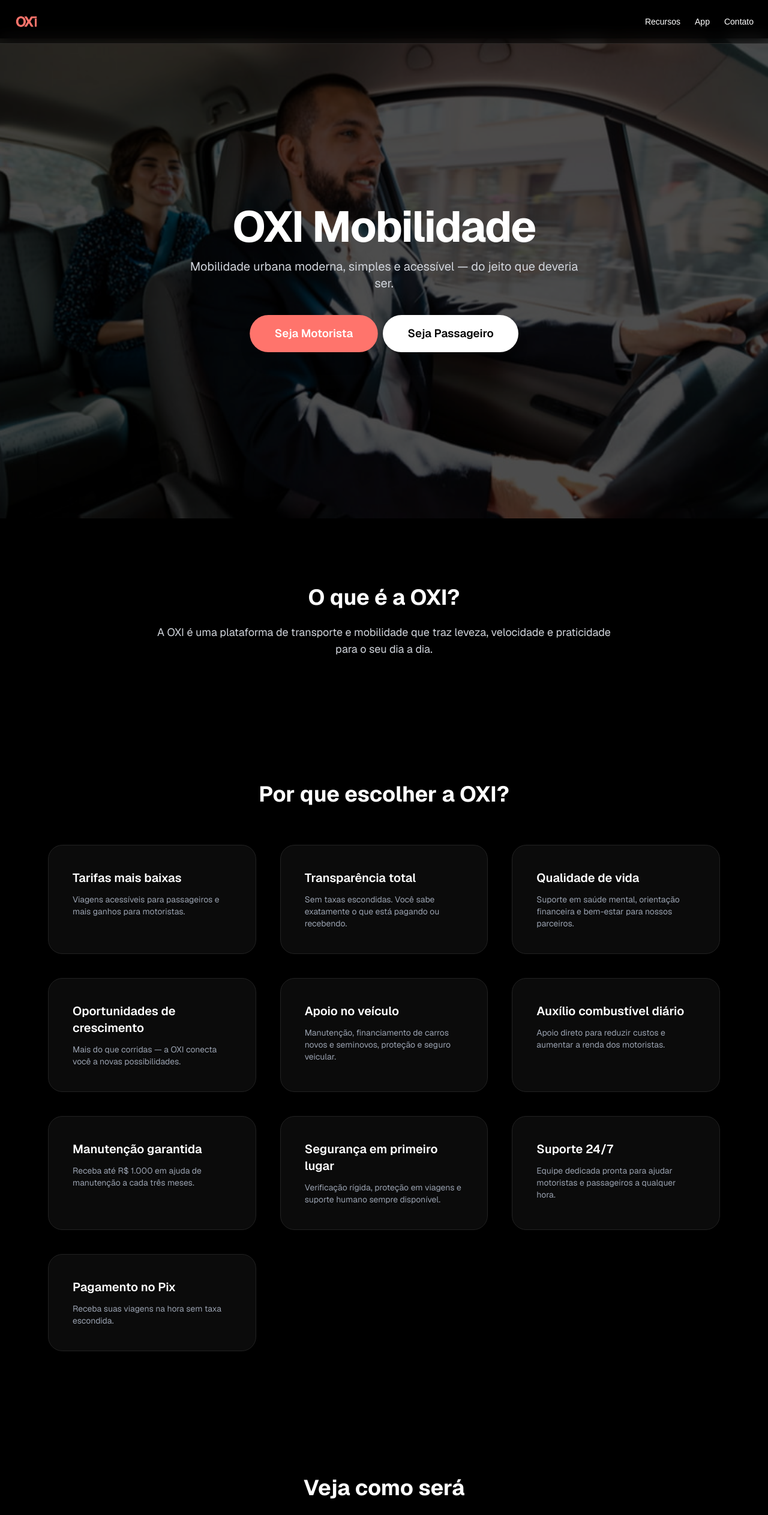
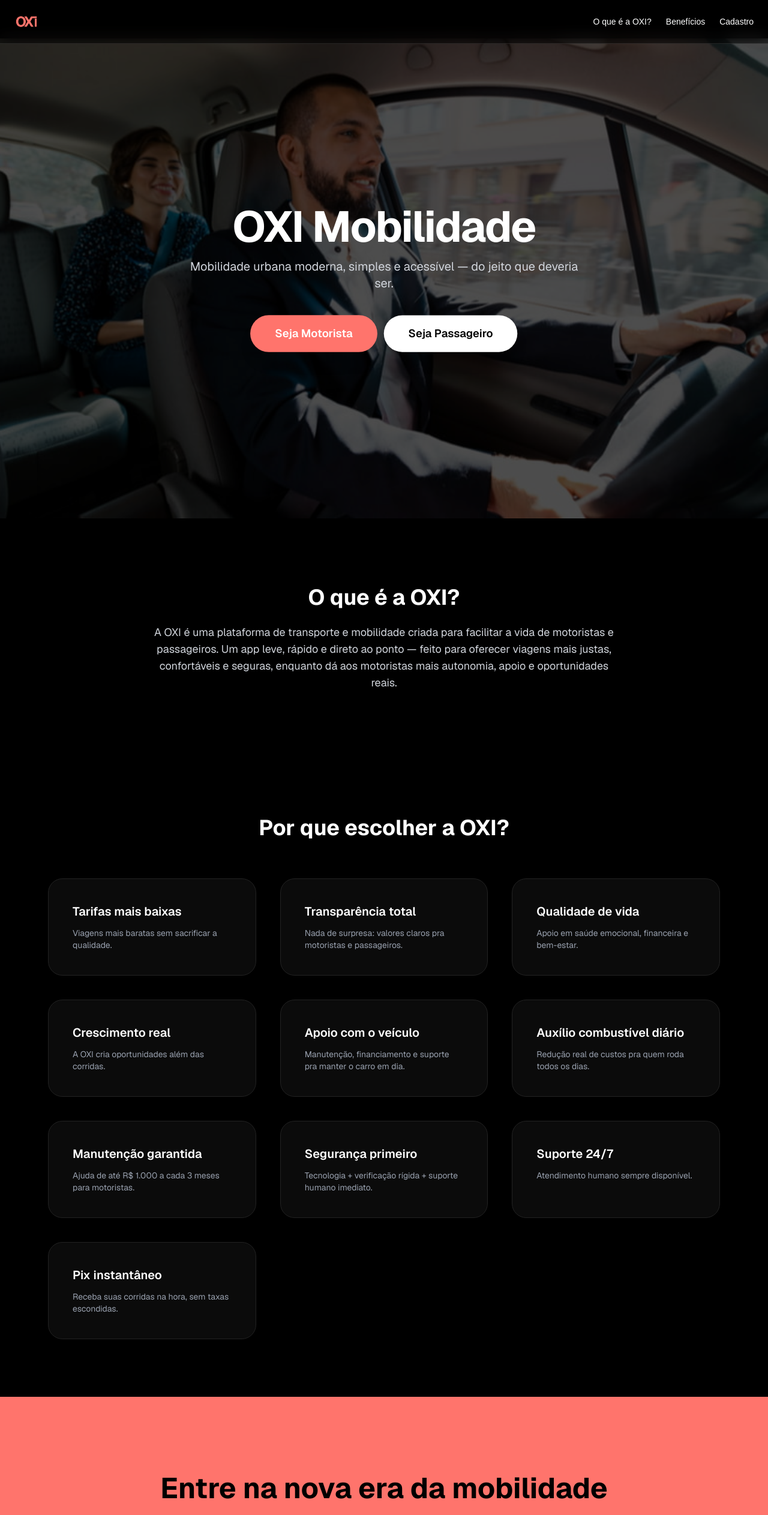
Before and after one commit to mukslima/landing-page-oxi, a Next.js app: page / in a window 1280 px wide. Shown: the top 2525 px of the page at 60% size. Built offline with nearby package versions, Linux system fonts and the light colour scheme.

Commit message:
feat: cards

```diff
--- a/app/page.tsx
+++ b/app/page.tsx
@@ -15,14 +15,14 @@
       </div>
 
       <nav className="hidden md:flex gap-6 text-white text-sm">
-        <a href="#features" className="hover:text-[#FF746C]">
-          Recursos
+        <a href="#oqoxi" className="hover:text-[#FF746C]">
+          O que é a OXI?
         </a>
-        <a href="#app" className="hover:text-[#FF746C]">
-          App
+        <a href="#beneficios" className="hover:text-[#FF746C]">
+          Benefícios
         </a>
-        <a href="#contato" className="hover:text-[#FF746C]">
-          Contato
+        <a href="#cadastro" className="hover:text-[#FF746C]">
+          Cadastro
         </a>
       </nav>
     </header>
@@ -144,16 +144,17 @@
         </section>
 
         {/* SOBRE */}
-        <section ref={addToRefs} id="features" className="py-28 px-6 text-center">
+        <section ref={addToRefs} id="oqoxi" className="py-28 px-6 text-center">
           <h2 className="text-4xl font-bold mb-6">O que é a OXI?</h2>
           <p className="max-w-3xl mx-auto text-gray-300 text-lg">
-            A OXI é uma plataforma de transporte e mobilidade que traz leveza,
-            velocidade e praticidade para o seu dia a dia.
+            A OXI é uma plataforma de transporte e mobilidade criada para facilitar a vida de motoristas e passageiros.
+            Um app leve, rápido e direto ao ponto — feito para oferecer viagens mais justas, confortáveis e seguras,
+            enquanto dá aos motoristas mais autonomia, apoio e oportunidades reais.
           </p>
         </section>
 
         {/* BENEFÍCIOS */}
-        <section ref={addToRefs} className="py-24 px-8">
+        <section id="beneficios" ref={addToRefs} className="py-24 px-8">
           <h2 className="text-4xl text-center font-bold mb-16">Por que escolher a OXI?</h2>
 
           <div className="grid md:grid-cols-3 gap-10 max-w-6xl mx-auto px-4">
@@ -162,15 +163,15 @@
             <div className="bg-[#0b0b0b] p-10 rounded-3xl shadow-lg border border-[#222] hover:-translate-y-2 transition-transform">
               <h3 className="text-xl font-semibold mb-3">Tarifas mais baixas</h3>
               <p className="text-gray-400 text-sm">
-        Viagens acessíveis para passageiros e mais ganhos para motoristas.
+                Viagens mais baratas sem sacrificar a qualidade.
               </p>
             </div>
 
-    {/* TRANSPARÊNCIA TOTAL */}
+            {/* TRANSPARÊNCIA */}
             <div className="bg-[#0b0b0b] p-10 rounded-3xl shadow-lg border border-[#222] hover:-translate-y-2 transition-transform">
               <h3 className="text-xl font-semibold mb-3">Transparência total</h3>
               <p className="text-gray-400 text-sm">
-        Sem taxas escondidas. Você sabe exatamente o que está pagando ou recebendo.
+                Nada de surpresa: valores claros pra motoristas e passageiros.
               </p>
             </div>
 
@@ -178,82 +179,71 @@
             <div className="bg-[#0b0b0b] p-10 rounded-3xl shadow-lg border border-[#222] hover:-translate-y-2 transition-transform">
               <h3 className="text-xl font-semibold mb-3">Qualidade de vida</h3>
               <p className="text-gray-400 text-sm">
-        Suporte em saúde mental, orientação financeira e bem-estar para nossos parceiros.
+                Apoio em saúde emocional, financeira e bem-estar.
               </p>
             </div>
 
-    {/* OPORTUNIDADES DE CRESCIMENTO */}
+            {/* OPORTUNIDADES */}
             <div className="bg-[#0b0b0b] p-10 rounded-3xl shadow-lg border border-[#222] hover:-translate-y-2 transition-transform">
-      <h3 className="text-xl font-semibold mb-3">Oportunidades de crescimento</h3>
+              <h3 className="text-xl font-semibold mb-3">Crescimento real</h3>
               <p className="text-gray-400 text-sm">
-        Mais do que corridas — a OXI conecta você a novas possibilidades.
+                A OXI cria oportunidades além das corridas.
               </p>
             </div>
 
-    {/* APOIO NO VEÍCULO */}
+            {/* VEÍCULO */}
             <div className="bg-[#0b0b0b] p-10 rounded-3xl shadow-lg border border-[#222] hover:-translate-y-2 transition-transform">
-      <h3 className="text-xl font-semibold mb-3">Apoio no veículo</h3>
+              <h3 className="text-xl font-semibold mb-3">Apoio com o veículo</h3>
               <p className="text-gray-400 text-sm">
-        Manutenção, financiamento de carros novos e seminovos, proteção e seguro veicular.
+                Manutenção, financiamento e suporte pra manter o carro em dia.
               </p>
             </div>
 
-    {/* AUXÍLIO COMBUSTÍVEL */}
+            {/* COMBUSTÍVEL */}
             <div className="bg-[#0b0b0b] p-10 rounded-3xl shadow-lg border border-[#222] hover:-translate-y-2 transition-transform">
               <h3 className="text-xl font-semibold mb-3">Auxílio combustível diário</h3>
               <p className="text-gray-400 text-sm">
-        Apoio direto para reduzir custos e aumentar a renda dos motoristas.
+                Redução real de custos pra quem roda todos os dias.
               </p>
             </div>
 
-    {/* MANUTENÇÃO GARANTIDA */}
+            {/* MANUTENÇÃO */}
             <div className="bg-[#0b0b0b] p-10 rounded-3xl shadow-lg border border-[#222] hover:-translate-y-2 transition-transform">
               <h3 className="text-xl font-semibold mb-3">Manutenção garantida</h3>
               <p className="text-gray-400 text-sm">
-        Receba até R$ 1.000 em ajuda de manutenção a cada três meses.
+                Ajuda de até R$ 1.000 a cada 3 meses para motoristas.
               </p>
             </div>
 
-        {/* SEGURANÇA EM PRIMEIRO LUGAR */}
+            {/* SEGURANÇA */}
             <div className="bg-[#0b0b0b] p-10 rounded-3xl shadow-lg border border-[#222] hover:-translate-y-2 transition-transform">
-        <h3 className="text-xl font-semibold mb-3">Segurança em primeiro lugar</h3>
+              <h3 className="text-xl font-semibold mb-3">Segurança primeiro</h3>
               <p className="text-gray-400 text-sm">
-          Verificação rígida, proteção em viagens e suporte humano sempre disponível.
+                Tecnologia + verificação rígida + suporte humano imediato.
               </p>
             </div>
-    {/* SUPORTE 24/7 */}
+
+            {/* SUPORTE */}
             <div className="bg-[#0b0b0b] p-10 rounded-3xl shadow-lg border border-[#222] hover:-translate-y-2 transition-transform">
               <h3 className="text-xl font-semibold mb-3">Suporte 24/7</h3>
               <p className="text-gray-400 text-sm">
-        Equipe dedicada pronta para ajudar motoristas e passageiros a qualquer hora.
+                Atendimento humano sempre disponível.
               </p>
             </div>
-    {/* PAGAMENTO RÁPIDO */}
+
+            {/* PAGAMENTO */}
             <div className="bg-[#0b0b0b] p-10 rounded-3xl shadow-lg border border-[#222] hover:-translate-y-2 transition-transform">
-      <h3 className="text-xl font-semibold mb-3">Pagamento no Pix</h3>
+              <h3 className="text-xl font-semibold mb-3">Pix instantâneo</h3>
               <p className="text-gray-400 text-sm">
-        Receba suas viagens na hora sem taxa escondida.
+                Receba suas corridas na hora, sem taxas escondidas.
               </p>
             </div>
-  </div>
-</section>
 
-        {/* MOCKUP APP */}
-        <section ref={addToRefs} id="app" className="py-28 px-6 text-center">
-          <h2 className="text-4xl font-bold mb-10">Veja como será</h2>
-
-          <div className="max-w-4xl mx-auto bg-[#0b0b0b] p-10 rounded-3xl border border-[#222] shadow-xl">
-            <img
-              src="/mockupapp.jpg"
-              alt="Mockup do App"
-              className="w-full h-auto rounded-2xl opacity-90"
-            />
-            <p className="mt-6 text-gray-400">Mockup provisório.</p>
           </div>
         </section>
 
         {/* CTA FINAL */}
-        <section ref={addToRefs} className="py-32 px-6 text-center bg-[#FF746C] text-black" id="contato">
+        <section id="cadastro" ref={addToRefs} className="py-32 px-6 text-center bg-[#FF746C] text-black">
           <h2 className="text-5xl font-bold mb-6">Entre na nova era da mobilidade</h2>
 
           <div className="flex gap-4 justify-center mt-6 flex-wrap">
```
Also changed, not shown: public/passageiro.jpg (added). Lines whose indentation alone changed are shown as unchanged.
